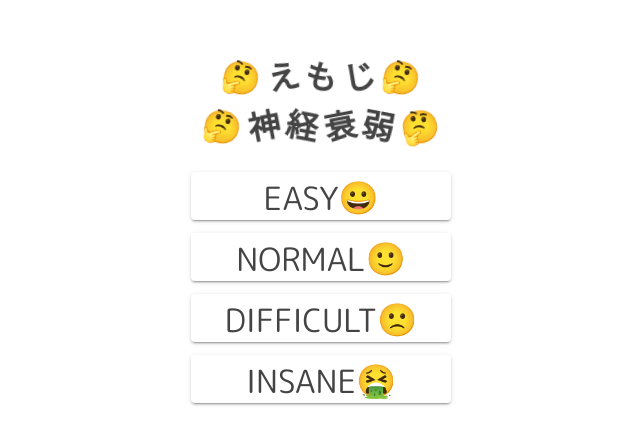
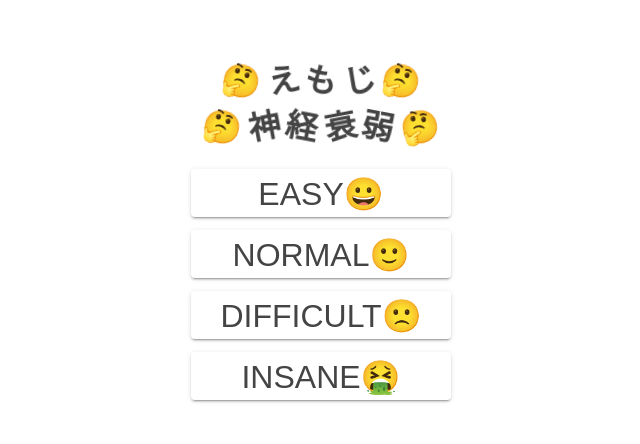
Before and after one commit to Tsuyoshi84/concentration, an Angular app: page /#/ in a window 1280 px wide. Shown: the part 170-614 px from the top of the page, without its empty margins (319-959 px from the left). Built offline with nearby package versions, Linux system fonts and the light colour scheme; no server answers.

Commit message:
Remove font

```diff
--- a/src/index.html
+++ b/src/index.html
@@ -41,10 +41,6 @@
       sizes="16x16"
       href="assets/favicon-16x16.png"
     />
-    <link
-      href="https://fonts.googleapis.com/css?family=M+PLUS+Rounded+1c"
-      rel="stylesheet"
-    />
     <meta name="theme-color" content="#1976d2" />
   </head>
 
--- a/src/style/styles.sass
+++ b/src/style/styles.sass
@@ -5,7 +5,7 @@ html
   height: 100%
 
 body
-  font-family: 'M PLUS Rounded 1c', Arial, Helvetica, sans-serif
+  font-family: Arial, Helvetica, sans-serif
   height: 100%
   margin: 0
   color: #444
```
